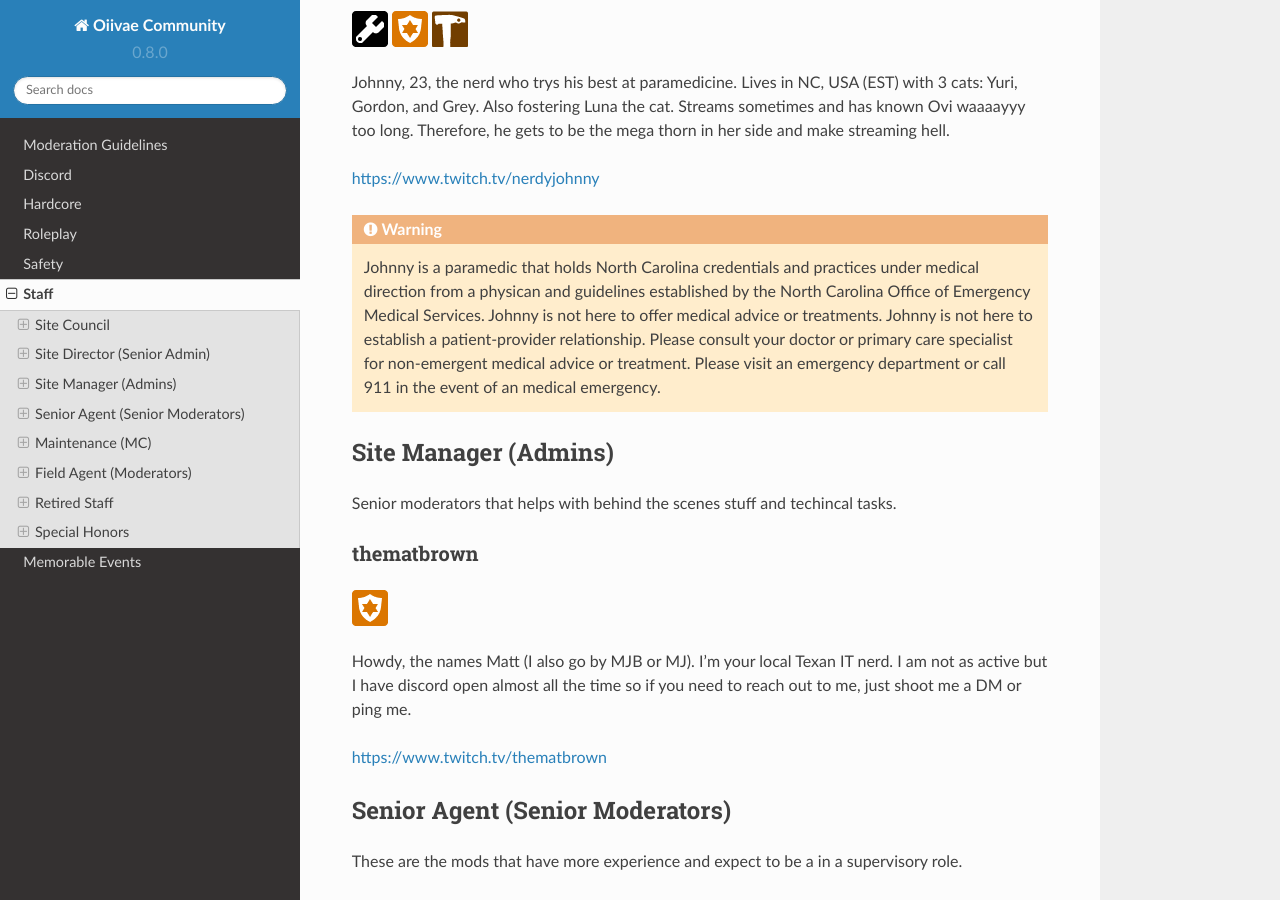
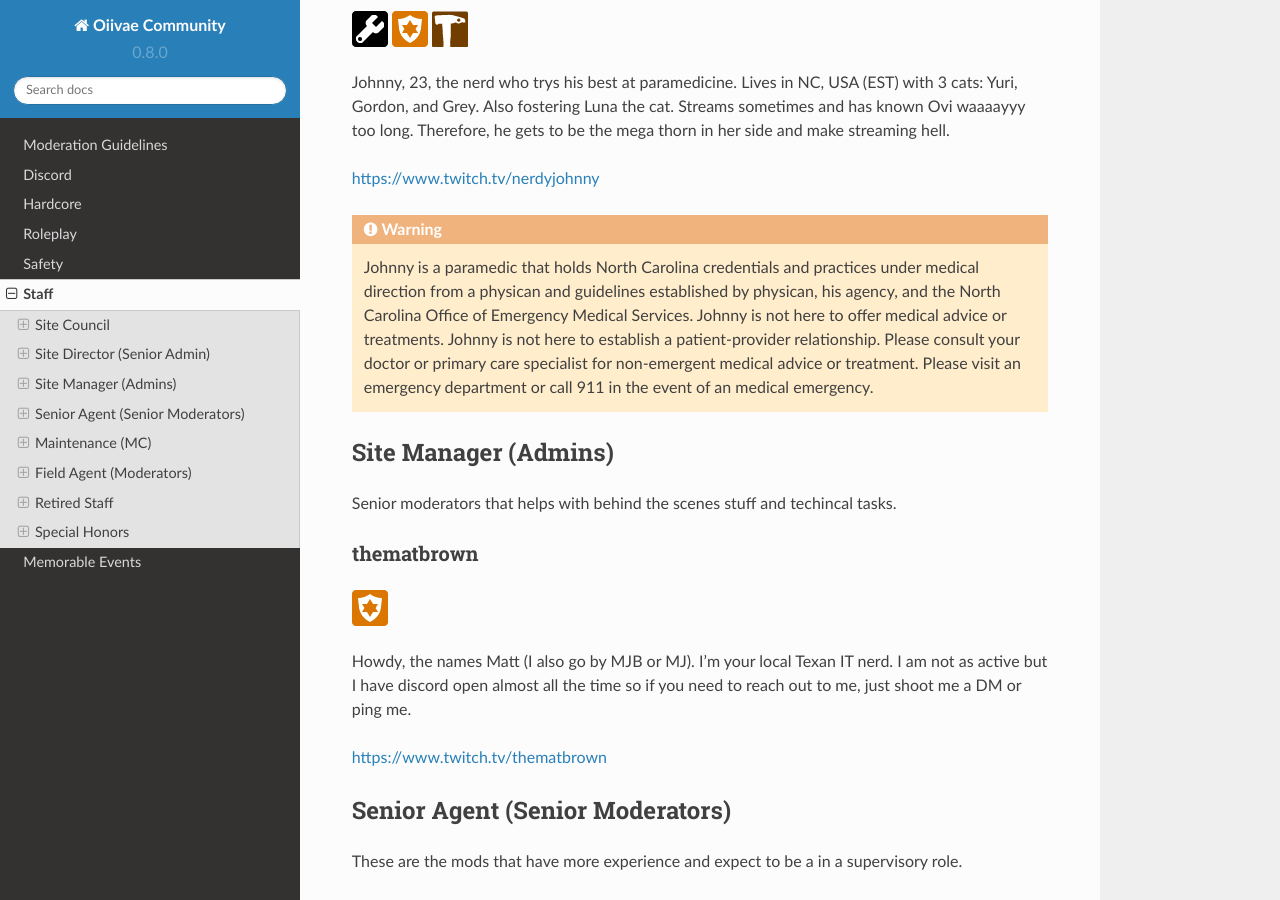
Before and after one commit to nerdyjohnny/ovidoc, a Sphinx documentation site: the page built from docs/source/staff.rst, in a window 1280 px wide and 900 px high, scrolled down 867 px. Built offline with Sphinx 7.4.7 and the Read the Docs theme 2.0.0, drawn with Linux system fonts in a browser that asks for light colours.

Commit message:
Update staff.rst

```diff
--- a/docs/source/staff.rst
+++ b/docs/source/staff.rst
@@ -35,7 +35,7 @@ Johnny, 23, the nerd who trys his best at paramedicine. Lives in NC, USA (EST) w
 
 https://www.twitch.tv/nerdyjohnny
 
-.. warning:: Johnny is a paramedic that holds North Carolina credentials and practices under medical direction from a physican and guidelines established by the North Carolina Office of Emergency Medical Services. Johnny is not here to offer medical advice or treatments. Johnny is not here to establish a patient-provider relationship. Please consult your doctor or primary care specialist for non-emergent medical advice or treatment. Please visit an emergency department or call 911 in the event of an medical emergency.
+.. warning:: Johnny is a paramedic that holds North Carolina credentials and practices under medical direction from a physican and guidelines established by physican, his agency, and the North Carolina Office of Emergency Medical Services. Johnny is not here to offer medical advice or treatments. Johnny is not here to establish a patient-provider relationship. Please consult your doctor or primary care specialist for non-emergent medical advice or treatment. Please visit an emergency department or call 911 in the event of an medical emergency.
 
 
 Site Manager (Admins)
```
